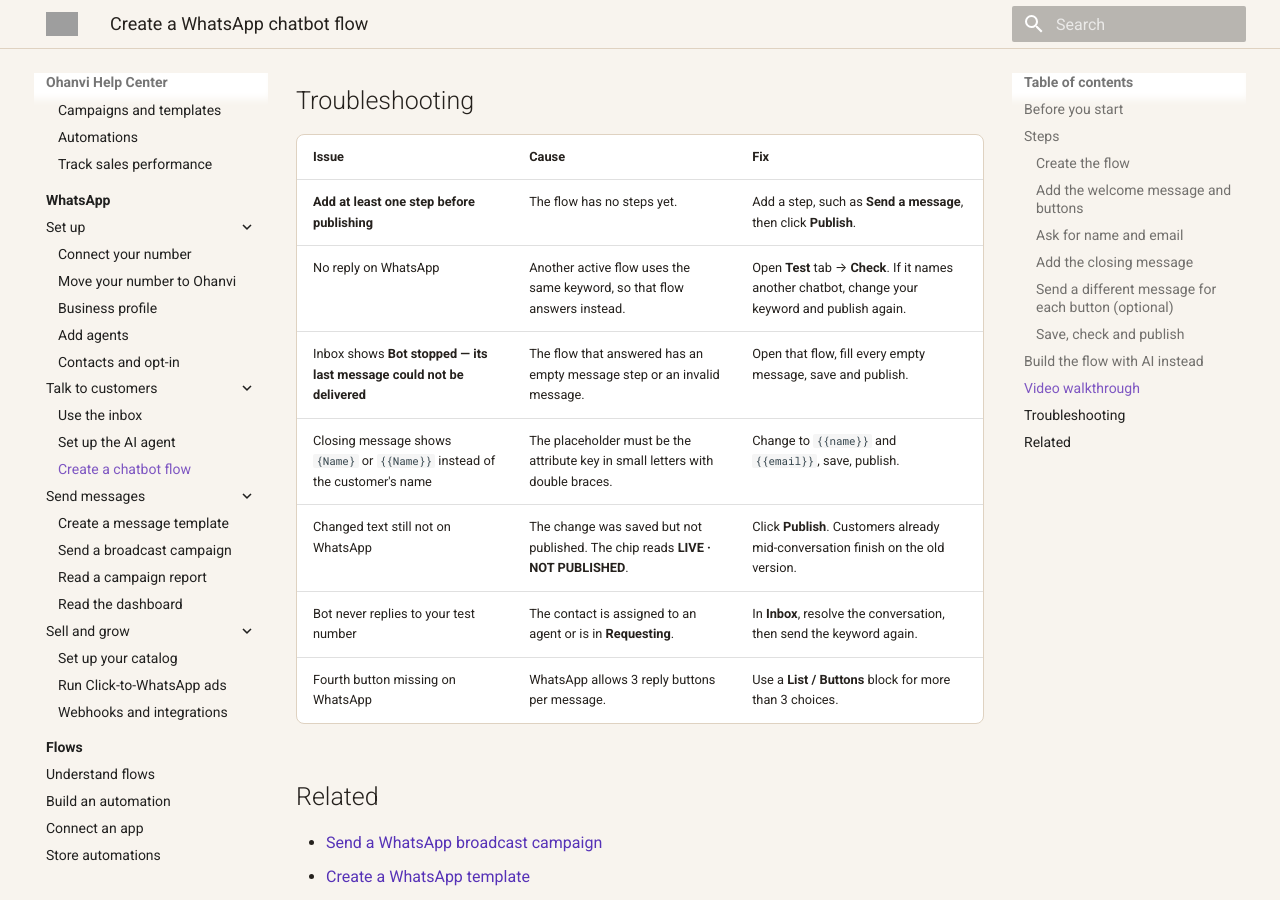
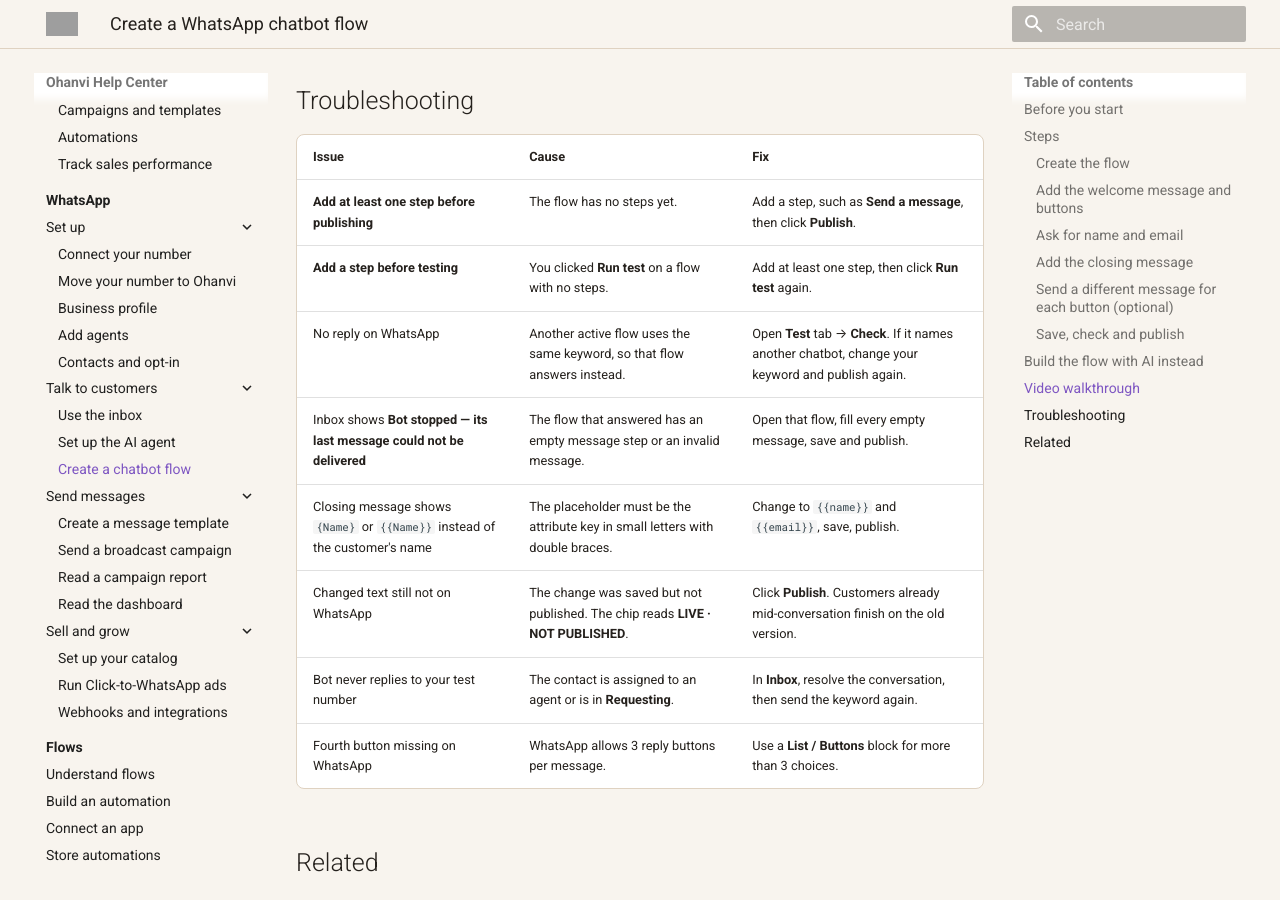
Before and after one commit to Ohanvi/ohanvi.github.io, an MkDocs documentation site: the page built from docs/create-whatsapp-flow.md, in a window 1280 px wide and 900 px high, scrolled down 9102 px. Built offline with MkDocs 1.6.1 and Material for MkDocs 9.7.7, drawn with Linux system fonts in a browser that asks for light colours; grey boxes are pictures that could not be loaded.

Commit message:
docs(flow): empty-flow Run test message in troubleshooting
Co-Authored-By: Claude Opus 5.5 (1M context) <noreply@anthropic.com>

```diff
--- a/docs/create-whatsapp-flow.md
+++ b/docs/create-whatsapp-flow.md
@@ -134,6 +134,7 @@ You can let Ohanvi draft the same flow from a sentence, then review and publish
 | Issue | Cause | Fix |
 | --- | --- | --- |
 | **Add at least one step before publishing** | The flow has no steps yet. | Add a step, such as **Send a message**, then click **Publish**. |
+| **Add a step before testing** | You clicked **Run test** on a flow with no steps. | Add at least one step, then click **Run test** again. |
 | No reply on WhatsApp | Another active flow uses the same keyword, so that flow answers instead. | Open **Test** tab → **Check**. If it names another chatbot, change your keyword and publish again. |
 | Inbox shows **Bot stopped — its last message could not be delivered** | The flow that answered has an empty message step or an invalid message. | Open that flow, fill every empty message, save and publish. |
 | Closing message shows `{Name}` or `{{Name}}` instead of the customer's name | The placeholder must be the attribute key in small letters with double braces. | Change to `{{name}}` and `{{email}}`, save, publish. |
```
